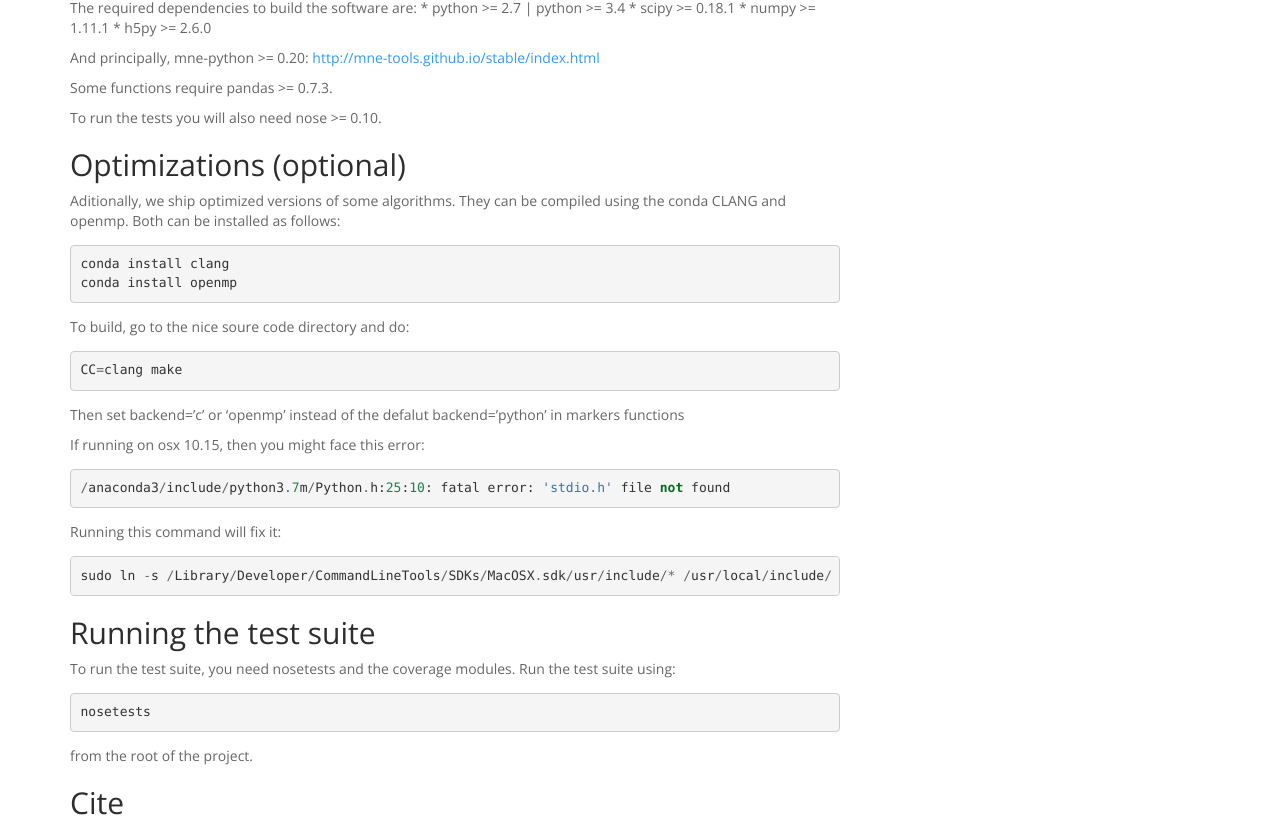
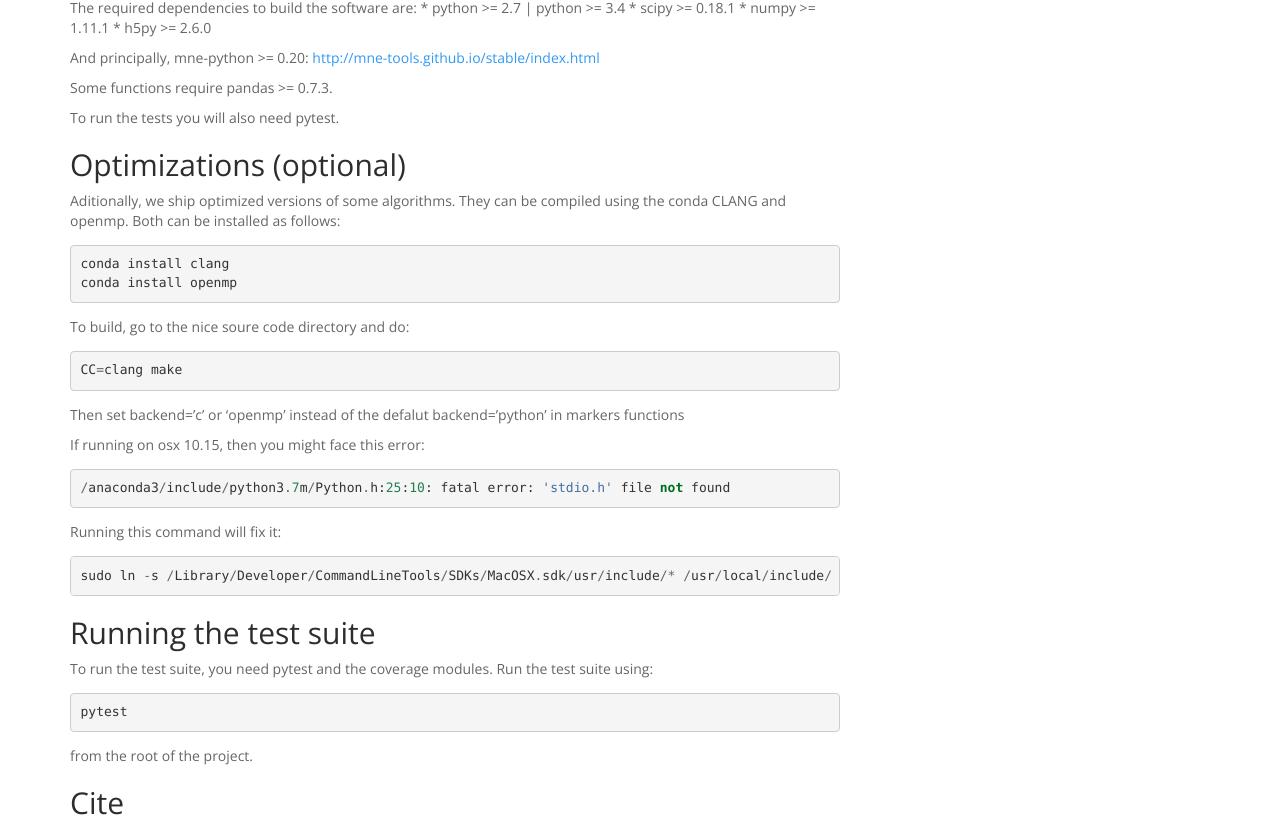
Before and after one commit to nice-tools/nice, a Sphinx documentation site: the page built from docs/index.rst, in a window 1280 px wide and 1400 px high, scrolled down 535 px. Shown: the part 152-969 px from the top of the window. Built offline with Sphinx 7.4.7, drawn with Linux system fonts in a browser that asks for light colours.

Commit message:
migrate from nose to pytest

```diff
--- a/README.rst
+++ b/README.rst
@@ -45,7 +45,7 @@ http://mne-tools.github.io/stable/index.html
 
 Some functions require pandas >= 0.7.3.
 
-To run the tests you will also need nose >= 0.10.
+To run the tests you will also need pytest
 
 Optimizations (optional)
 ^^^^^^^^^^^^^^^^^^^^^^^^
@@ -83,10 +83,10 @@ Running this command will fix it::
 Running the test suite
 ^^^^^^^^^^^^^^^^^^^^^^
 
-To run the test suite, you need nosetests and the coverage modules.
+To run the test suite, you need pytest and the coverage modules.
 Run the test suite using::
 
-    nosetests
+    pytest
 
 from the root of the project.
 
--- a/docs/index.rst
+++ b/docs/index.rst
@@ -45,7 +45,7 @@ http://mne-tools.github.io/stable/index.html
 
 Some functions require pandas >= 0.7.3.
 
-To run the tests you will also need nose >= 0.10.
+To run the tests you will also need pytest.
 
 Optimizations (optional)
 ^^^^^^^^^^^^^^^^^^^^^^^^
@@ -76,10 +76,10 @@ Running this command will fix it::
 Running the test suite
 ^^^^^^^^^^^^^^^^^^^^^^
 
-To run the test suite, you need nosetests and the coverage modules.
+To run the test suite, you need pytest and the coverage modules.
 Run the test suite using::
 
-    nosetests
+    pytest
 
 from the root of the project.
 
--- a/setup.cfg
+++ b/setup.cfg
@@ -1,8 +1,4 @@
-[nosetests]
-verbosity = 2
-detailed-errors = 1
-with-coverage = 1
-cover-package = nice
+[tool:pytest]
 
 [flake8]
 exclude = __init__.py
```
Also changed, not shown: 8 other files.
